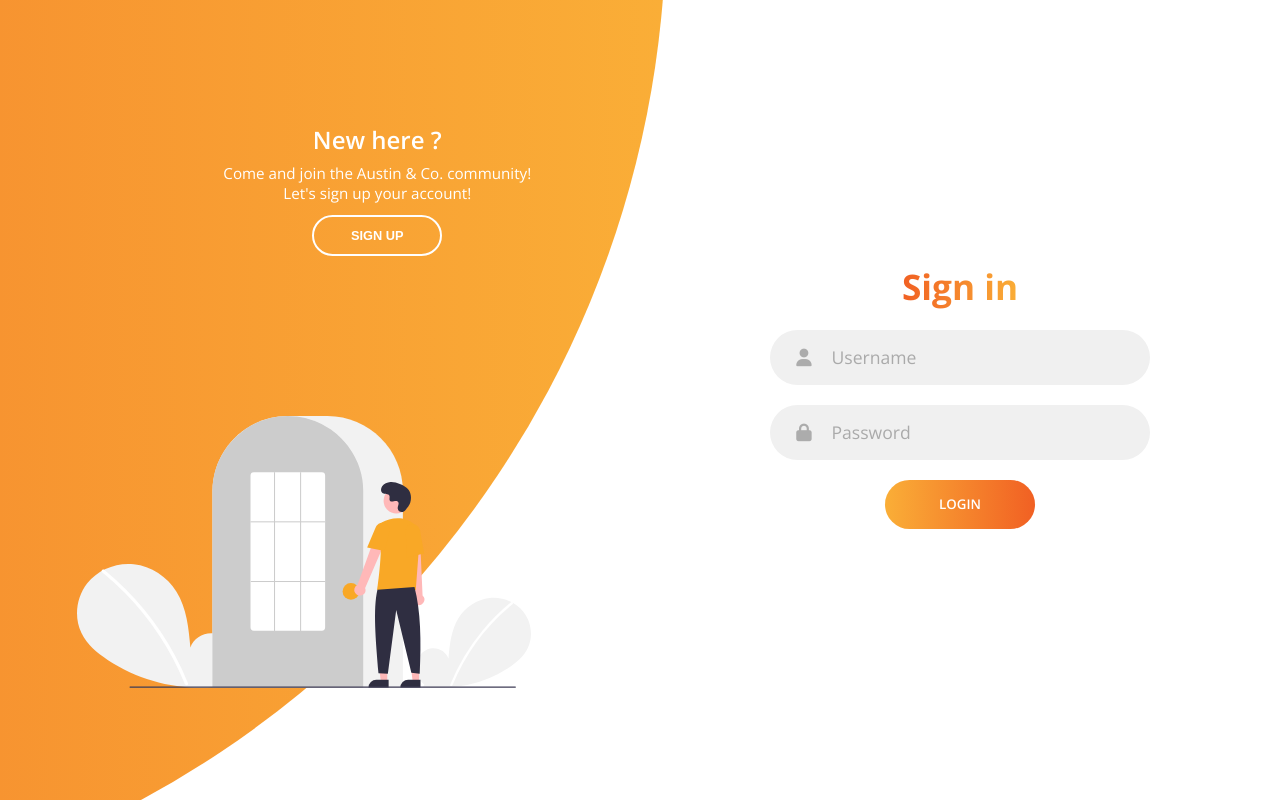
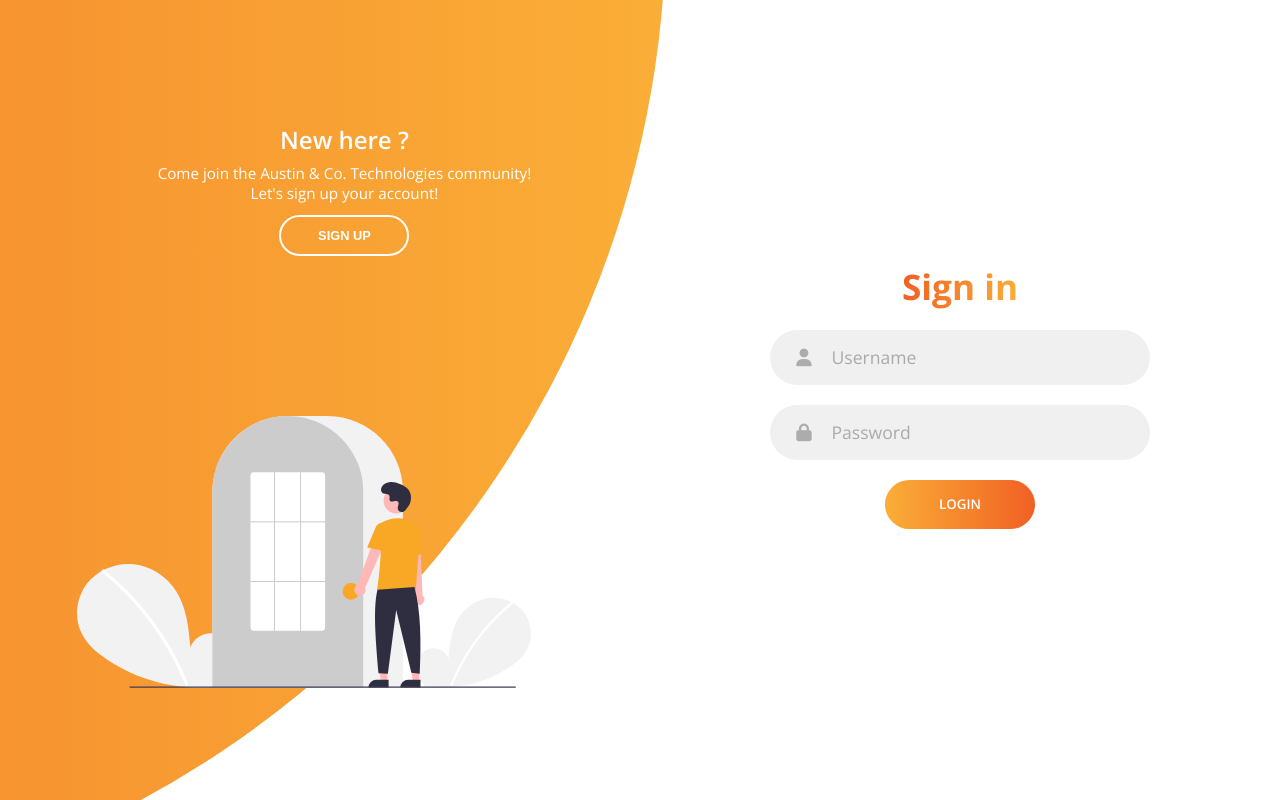
Before and after one commit to cassyisaguirre/Sign-in-Sign-up-Form, a plain HTML site: page index.html in a window 1280 px wide. Drawn offline with nearby package versions, Linux system fonts and the light colour scheme.

Commit message:
Update index.html

```diff
--- a/index.html
+++ b/index.html
@@ -3,6 +3,7 @@
   <head>
     <meta charset="UTF-8" />
     <meta name="viewport" content="width=device-width, initial-scale=1.0" />
+    <link rel="shortcut icon" type="image/jpg" href="img\logo-part.png"/>
     <script
       src="https://kit.fontawesome.com/64d58efce2.js"
       crossorigin="anonymous"
@@ -50,7 +51,7 @@
           <div class="content">
             <h3>New here ?</h3>
             <p>
-              Come and join the Austin & Co. community!<br>
+              Come join the Austin & Co. Technologies community!<br>
               Let's sign up your account!
             </p>
             <button class="btn transparent" id="sign-up-btn">
```
